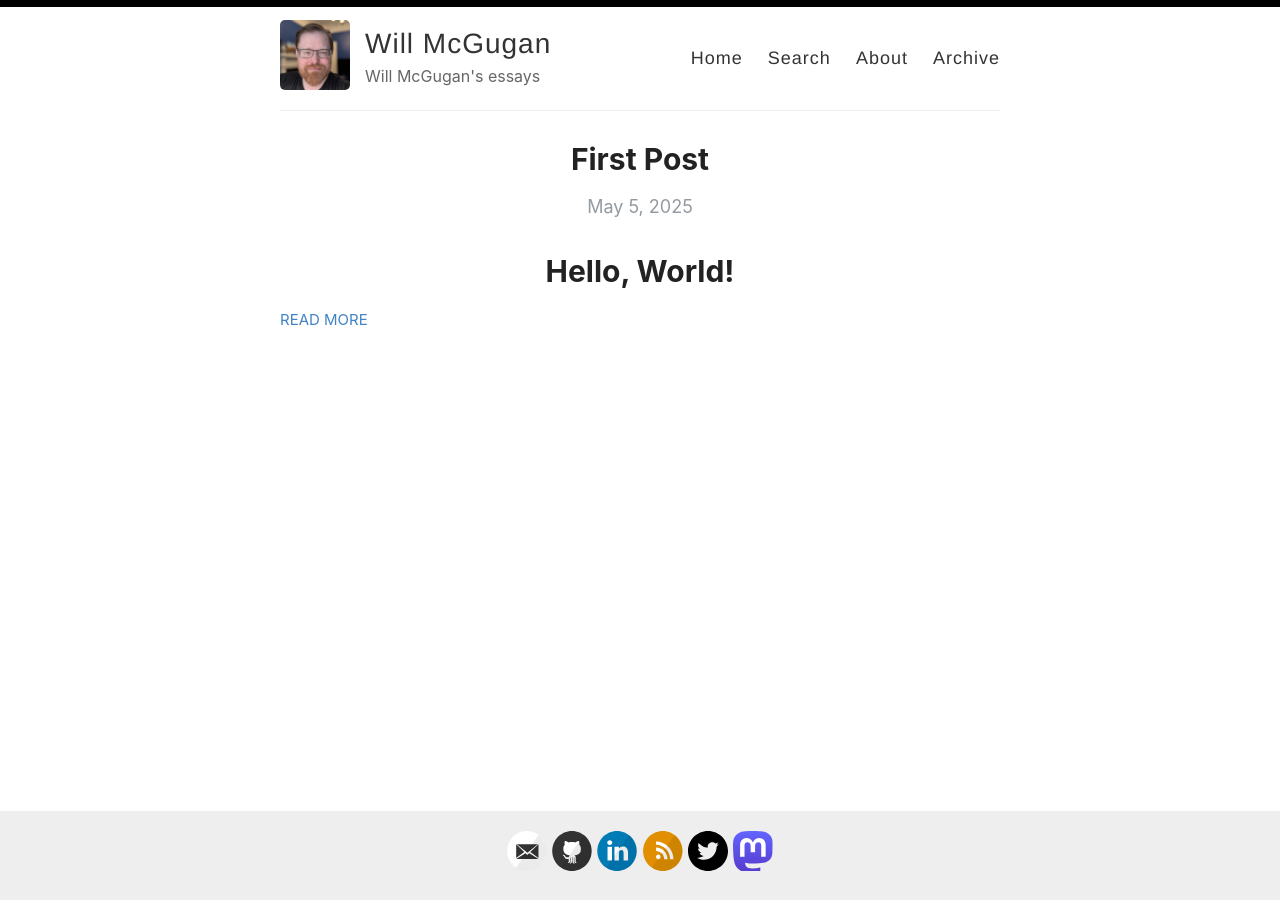
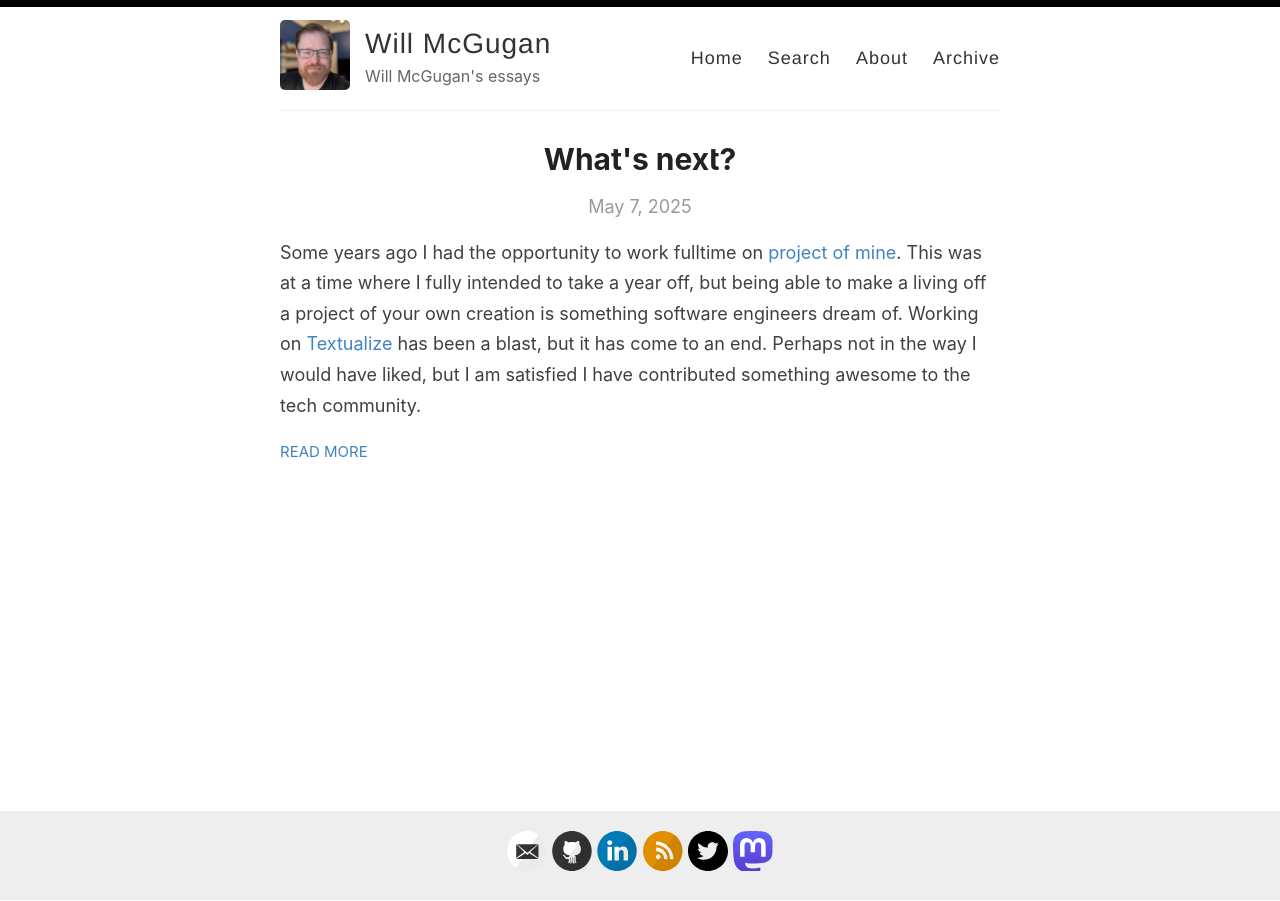
Before and after one commit to willmcgugan/willmcgugan.github.io, a Jekyll site: the page built from index.html, in a window 1280 px wide. Built offline with Jekyll 4.4.1, drawn with Linux system fonts in a browser that asks for light colours; the list of posts is cut into pages by our own code.

Commit message:
new post

```diff
--- a/_posts/2025-05-05-first-post.md
+++ /dev/null
@@ -1,9 +0,0 @@
----
-layout: post
-title: First Post
-categories: [first]
----
-
-# Hello, World!
-
-Gotta start somewhere...
--- /dev/null
+++ b/_posts/2025-05-07-whats-next.md
@@ -0,0 +1,26 @@
+---
+layout: post
+title: What's next?
+categories: [first]
+---
+
+Some years ago I had the opportunity to work fulltime on [project of mine](https://github.com/textualize/textual).
+This was at a time where I fully intended to take a year off, but being able to make a living off a project of your own creation is something software engineers dream of.
+Working on [Textualize](https://www.textualize.io/) has been a blast, but it has come to an end.
+Perhaps not in the way I would have liked, but I am satisfied I have contributed something awesome to the tech community.
+
+So it's back to plan A: taking a year off.
+I plan on using this time to focus on my health--something I haven't prioritized while working as a CEO / Founder of a startup.
+
+I'm not someone who can stay still for long.
+I need to keep my mind occupied, and that means I need a project.
+What form that project will take, I'm not 100% certain, but I do have a few ideas.
+Some of them aren't even tech related.
+
+Of course I may revert to form. If an tech idea comes along that I feel needs to be built, I may feel compelled to work on it.
+Code monkey see, code monkey do.
+
+All I can say for certain is that I would like to write more.
+Writing scratches many of the same itches as software development, and it is a skill I'd like to nurture.
+
+Watch this space?
```
Also changed, not shown: _drafts/junior-senior.md (added, +9 -0 lines), _pages/about.md (+1 -1 lines).
